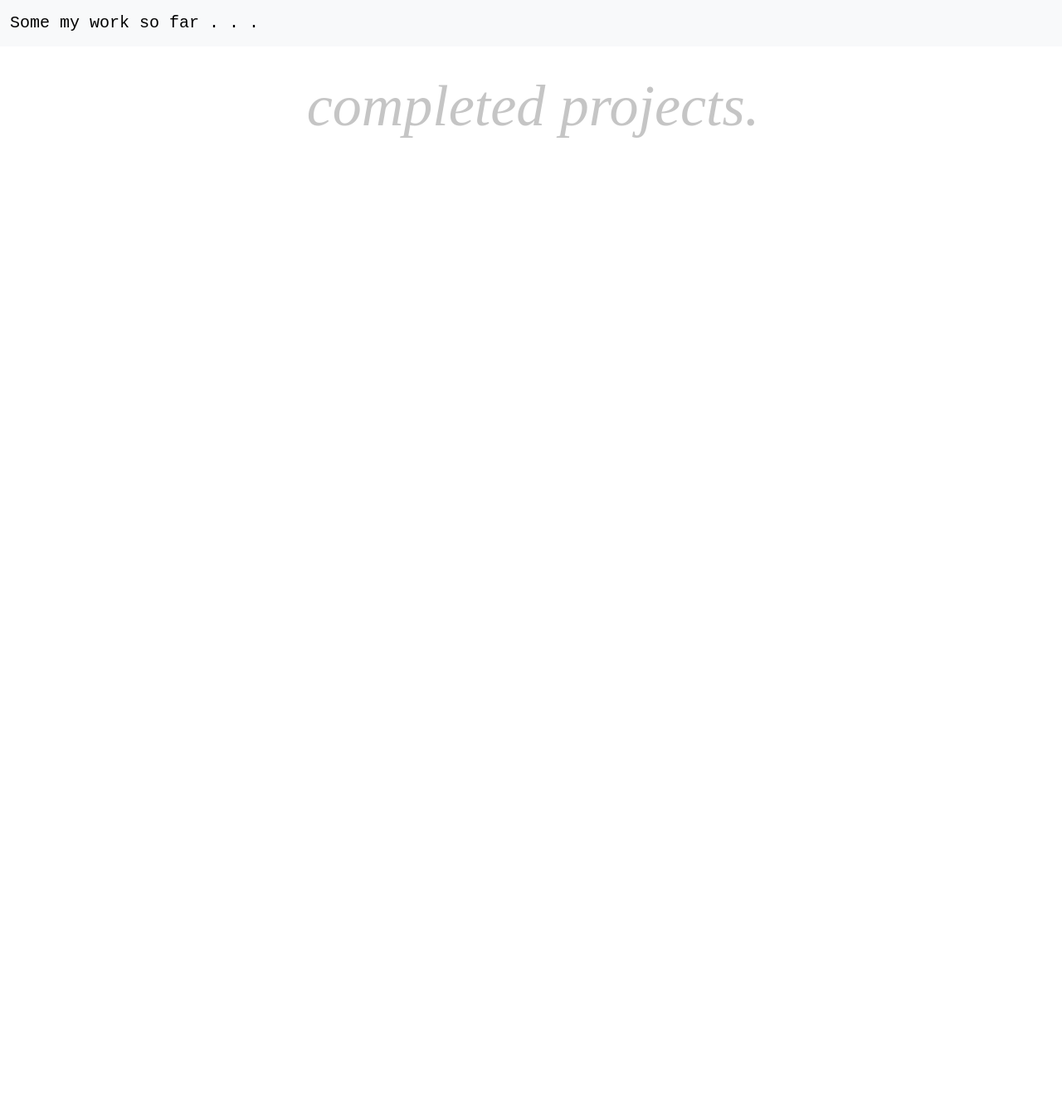
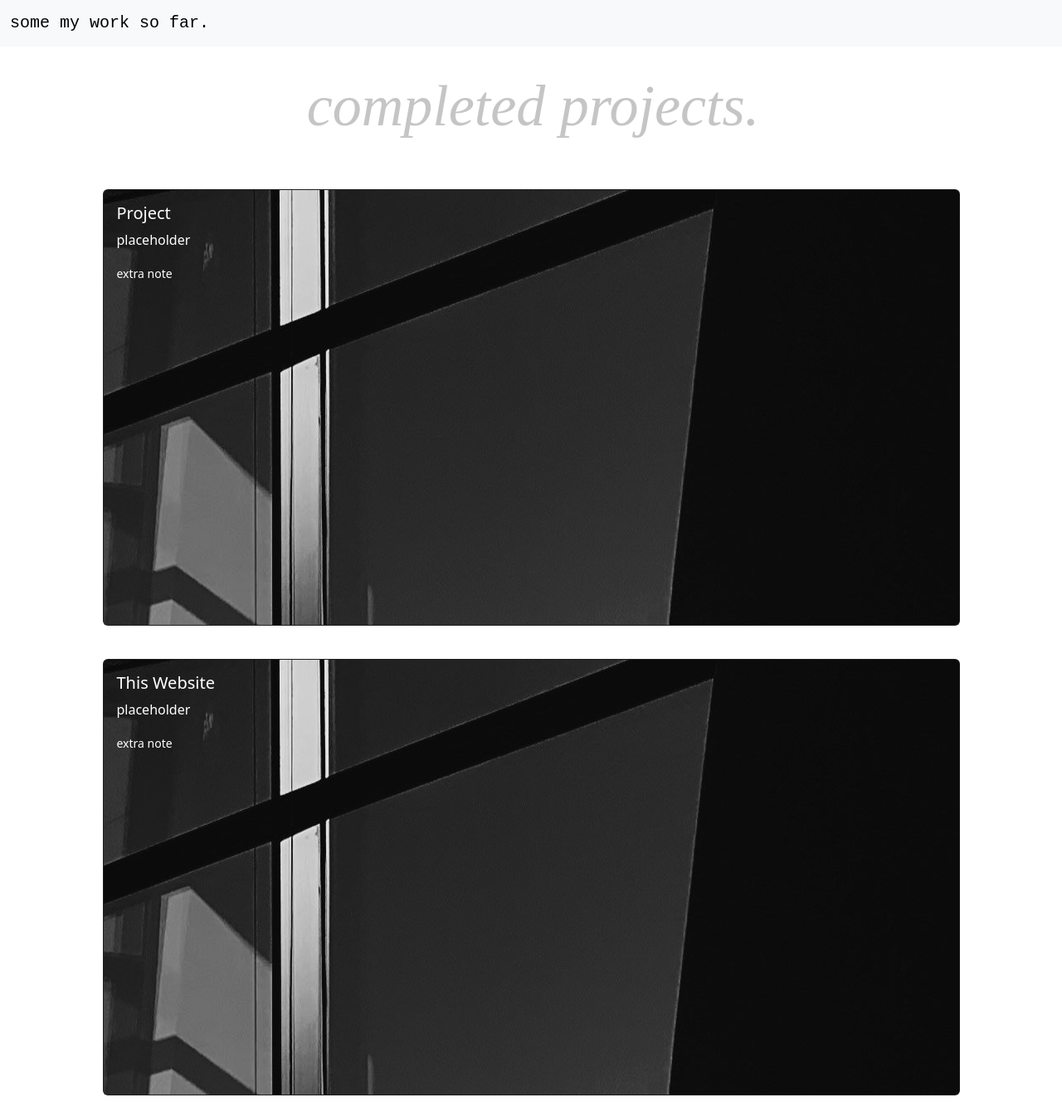
Before and after one commit to CG020/camilagrubbweb, a React (Vite) app: page /projects in a window 1280 px wide. Shown: the whole page at 83% size. Before the commit the page ends 800 px from the top, so only its background shows below. Built offline with nearby package versions, Linux system fonts and the light colour scheme.

Commit message:
project page styling

```diff
--- a/src/components/BioPage.tsx
+++ b/src/components/BioPage.tsx
@@ -62,7 +62,7 @@ const BioPage = () => {
 
     return(
         <div>
-            <NavBar message={'My journey so far . . .'}/>
+            <NavBar message={'my journey so far.'}/>
             <h1 style={headerText}><i><b>Hi! My name is<br></br> Camila Grubb</b></i></h1>
             <div style={bioSection} className="fadeInSection">
                 <img src="src\assets\bioProfile.jpg" className="profile-image" alt="BioProfile" style={bioImage} />
--- a/src/components/ProjectsPage.tsx
+++ b/src/components/ProjectsPage.tsx
@@ -52,11 +52,28 @@ const ProjectsPage = () => {
 
     return(
         <div>
-            <NavBar message={'Some my work so far . . .'}/>
+            <NavBar message={'some my work so far.'}/>
             <h1 style={projHeader}><i>completed projects.</i></h1>
             <div style={projSection} className="fadeInSection">
-                <p style={projText}>
-                </p>
+            <div className="card text-bg-dark">
+                <img src="src\assets\windowImage.jpg" className="card-img" alt="card"></img>
+                <div className="card-img-overlay">
+                    <h5 className="card-title" >Project</h5>
+                    <p className="card-text">placeholder</p>
+                    <p className="card-text"><small>extra note</small></p>
+                </div>
+            </div>
+            </div>
+
+            <div style={projSection} className="fadeInSection">
+            <div className="card text-bg-dark">
+                <img src="src\assets\windowImage.jpg" className="card-img" alt="card"></img>
+                <div className="card-img-overlay">
+                    <h5 className="card-title" >This Website</h5>
+                    <p className="card-text">placeholder</p>
+                    <p className="card-text"><small>extra note</small></p>
+                </div>
+            </div>
             </div>
         </div>
     );
```
